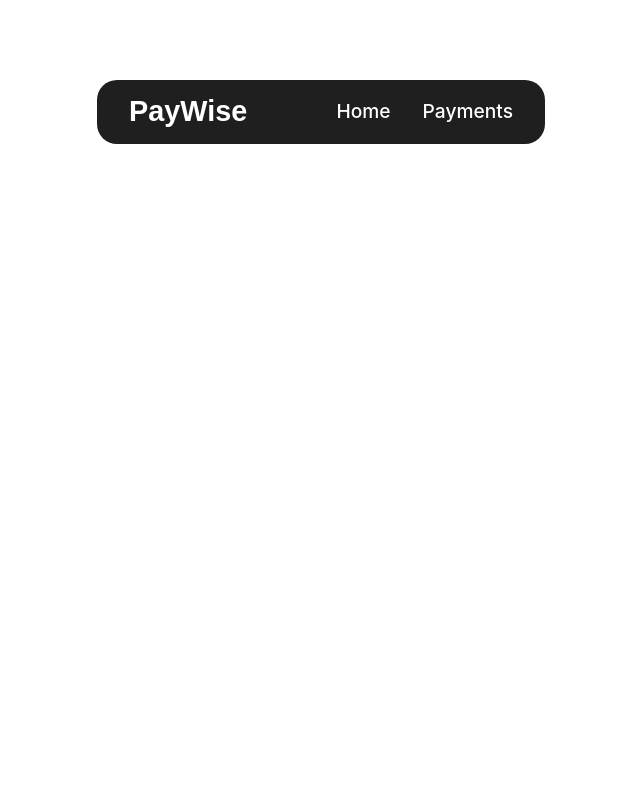
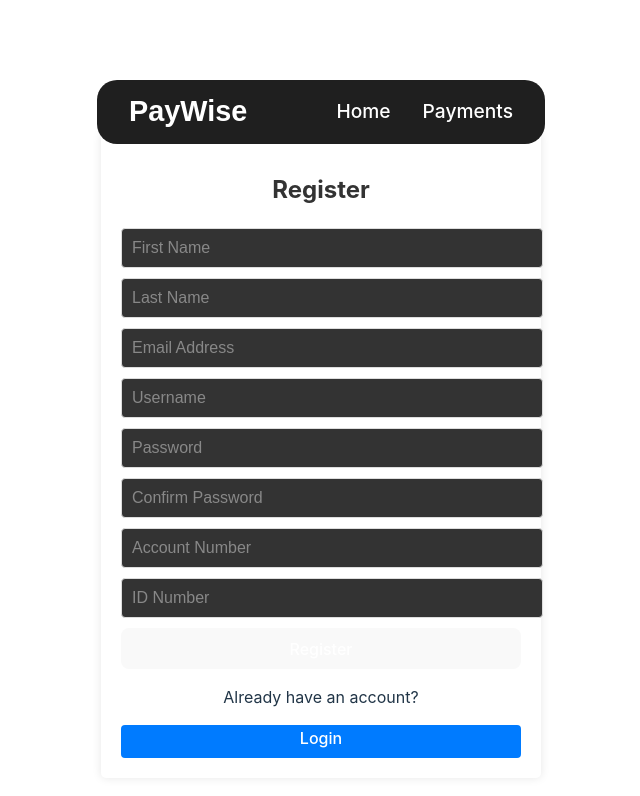
Before and after one commit to ST10072411/APDS7311POE, a React (Vite) app in the folder Frontend/vite-project/: page /register in a window 1280 px wide. Shown: the top 796 px of the page, without its empty margins (319-959 px from the left). Built offline with nearby package versions, Linux system fonts and the light colour scheme.

Commit message:
Fixed the register page

```diff
--- a/Frontend/vite-project/src/App.tsx
+++ b/Frontend/vite-project/src/App.tsx
@@ -7,6 +7,7 @@ import { BrowserRouter as Router, Routes, Route } from 'react-router-dom';
 import Home from './pages/Home'
 import Login from './pages/Login'
 import Payments from './pages/Payments'
+import Register from './pages/Register'
 
 function App() {
   const [count, setCount] = useState(0)
@@ -21,6 +22,7 @@ function App() {
             <Route path="/" element={<Home />} />
             <Route path="/login" element={<Login />} />
             <Route path="/payments" element={<Payments />} />
+            <Route path="/register" element={<Register />} />
           </Routes>
         </div>
   </Router>
--- a/Frontend/vite-project/src/components/css/Register.css
+++ b/Frontend/vite-project/src/components/css/Register.css
@@ -1,29 +1,37 @@
-.registerContainer {
-    background-color: #f5f5f5;
-    border-radius: 8px;
-    padding: 24px;
-    box-shadow: 0 4px 6px rgba(0, 0, 0, 0.1);
+.register-container {
+  max-width: 400px;
+  margin: 0 auto;
+  padding: 20px;
+  box-shadow: 0 0 10px rgba(0, 0, 0, 0.1);
+  border-radius: 5px;
 }
 
-  .title {
+h2 {
+  text-align: center;
   color: #333;
-    margin-bottom: 24px;
-    text-align: center;
 }
 
-  .form {
-    margin-bottom: 24px;
+form {
+  display: flex;
+  flex-direction: column;
 }
 
-  .submitButton {
-    margin-top: 24px;
+input {
+  margin-bottom: 10px;
+  padding: 10px;
+  border: 1px solid #ddd;
+  border-radius: 4px;
 }
 
-  .loginSection {
-    margin-top: 16px;
-    text-align: center;
+button {
+  padding: 10px;
+  background-color: #007bff;
+  color: white;
+  border: none;
+  border-radius: 4px;
+  cursor: pointer;
 }
 
-  .loginButton {
-    margin-left: 8px;
+button:hover {
+  background-color: #0056b3;
 }
--- a/Frontend/vite-project/src/pages/Login.tsx
+++ b/Frontend/vite-project/src/pages/Login.tsx
@@ -10,7 +10,9 @@ const Login: React.FC = () => {
     password: "",
   });
 
-
+  const internationalPayment = () => {
+    window.location.href = "/Payments"; // Navigate to the international payment page
+  };
 
     const [errorMessage, setErrorMessage] = useState("");
     const [successMessage, setSuccessMessage] = useState("");
@@ -65,7 +67,7 @@ const Login: React.FC = () => {
     };*/
 
     const handleRegisterClick = () => {
-      navigate("/register");
+      window.location.href = "/Register";
     };
 
     return (
--- a/Frontend/vite-project/src/pages/Register.tsx
+++ b/Frontend/vite-project/src/pages/Register.tsx
@@ -1,141 +1,120 @@
-import React, { useState } from 'react';
-import { Button, TextField, Typography, Container, Grid, Box } from '@mui/material';
-import styles from './Register.module.css';
+import React, { useState } from "react";
+import "../components/css/Register.css";
 
 const Register: React.FC = () => {
   const [formData, setFormData] = useState({
-    firstName: '',
-    lastName: '',
-    email: '',
-    username: '',
-    password: '',
-    confirmPassword: '',
-    accountNumber: '',
-    idNumber: '',
+    firstName: "",
+    lastName: "",
+    email: "",
+    username: "",
+    password: "",
+    confirmPassword: "",
+    accountNumber: "",
+    idNumber: "",
   });
 
   const handleChange = (e: React.ChangeEvent<HTMLInputElement>) => {
     const { name, value } = e.target;
     setFormData(prevState => ({
       ...prevState,
-      [name]: value,
+      [name]: value
     }));
   };
 
   const handleSubmit = (e: React.FormEvent<HTMLFormElement>) => {
     e.preventDefault();
-    // Handle form submission logic here
-    console.log(formData);
+    console.log("Form submitted:", formData);
+    // Here you would typically send the data to your backend
+  };
+
+  const handleLogin = () => {
+    console.log("Login button clicked");
+    // Here you would typically redirect to the login page
   };
 
   return (
-    <Container maxWidth="sm">
-      <Box className={styles.registerContainer} sx={{ mt: 8, mb: 4 }}>
-        <Typography className={styles.title} variant="h4" component="h1" gutterBottom>
-          Register
-        </Typography>
-        <form className={styles.form} onSubmit={handleSubmit}>
-          <Grid container spacing={2}>
-            <Grid item xs={6}>
-              <TextField
-                fullWidth
-                label="First Name"
+    <div className="register-container">
+      <h2>Register</h2>
+      <form onSubmit={handleSubmit}>
+        <div className="input-row">
+          <input
+            type="text"
             name="firstName"
             value={formData.firstName}
             onChange={handleChange}
+            placeholder="First Name"
             required
           />
-            </Grid>
-            <Grid item xs={6}>
-              <TextField
-                fullWidth
-                label="Last Name"
+          <input
+            type="text"
             name="lastName"
             value={formData.lastName}
             onChange={handleChange}
+            placeholder="Last Name"
             required
           />
-            </Grid>
-            <Grid item xs={6}>
-              <TextField
-                fullWidth
-                label="Email Address"
+        </div>
+        <div className="input-row">
+          <input
+            type="email"
             name="email"
-                type="email"
             value={formData.email}
             onChange={handleChange}
+            placeholder="Email Address"
             required
           />
-            </Grid>
-            <Grid item xs={6}>
-              <TextField
-                fullWidth
-                label="Username"
+          <input
+            type="text"
             name="username"
             value={formData.username}
             onChange={handleChange}
+            placeholder="Username"
             required
           />
-            </Grid>
-            <Grid item xs={6}>
-              <TextField
-                fullWidth
-                label="Password"
+        </div>
+        <div className="input-row">
+          <input
+            type="password"
             name="password"
-                type="password"
             value={formData.password}
             onChange={handleChange}
+            placeholder="Password"
             required
           />
-            </Grid>
-            <Grid item xs={6}>
-              <TextField
-                fullWidth
-                label="Confirm Password"
+          <input
+            type="password"
             name="confirmPassword"
-                type="password"
             value={formData.confirmPassword}
             onChange={handleChange}
+            placeholder="Confirm Password"
             required
           />
-            </Grid>
-            <Grid item xs={6}>
-              <TextField
-                fullWidth
-                label="Account Number"
+        </div>
+        <div className="input-row">
+          <input
+            type="text"
             name="accountNumber"
             value={formData.accountNumber}
             onChange={handleChange}
+            placeholder="Account Number"
             required
           />
-            </Grid>
-            <Grid item xs={6}>
-              <TextField
-                fullWidth
-                label="ID Number"
+          <input
+            type="text"
             name="idNumber"
             value={formData.idNumber}
             onChange={handleChange}
+            placeholder="ID Number"
             required
           />
-            </Grid>
-          </Grid>
-          <Box className={styles.submitButton}>
-            <Button type="submit" variant="contained" color="primary" fullWidth>
-              Register
-            </Button>
-          </Box>
+        </div>
+        <button type="submit">Register</button>
       </form>
-        <Box className={styles.loginSection}>
-          <Typography variant="body1" component="span">
-            Existing Customer?
-          </Typography>
-          <Button className={styles.loginButton} variant="outlined" color="primary">
-            Login
-          </Button>
-        </Box>
-      </Box>
-    </Container>
+      <div className="login-section">
+        <p>Already have an account?</p>
+        <button onClick={handleLogin} className="login-button">Login</button>
+      </div>
+    </div>
   );
 };
 
```
Lines whose indentation alone changed are shown as unchanged.
